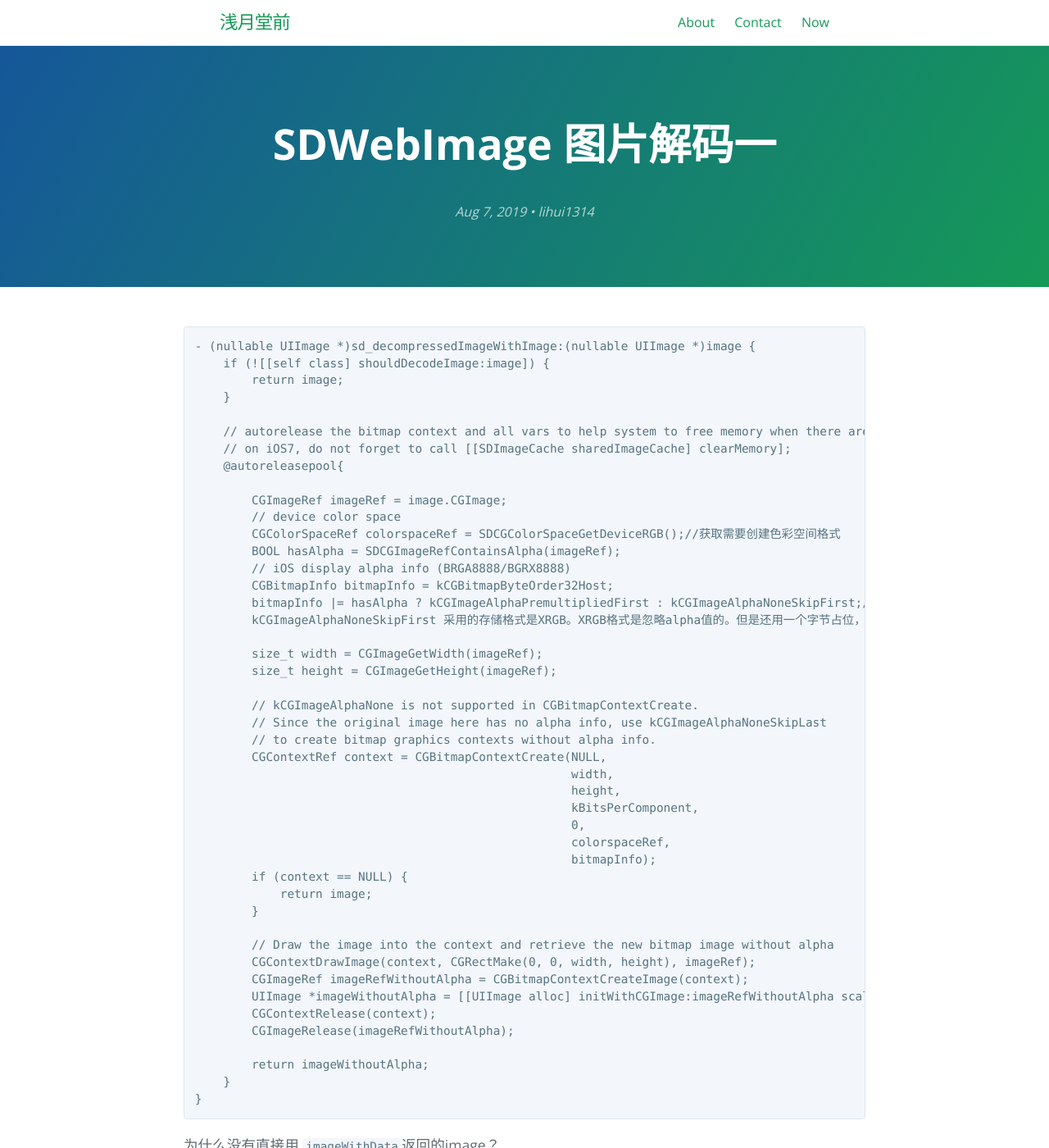
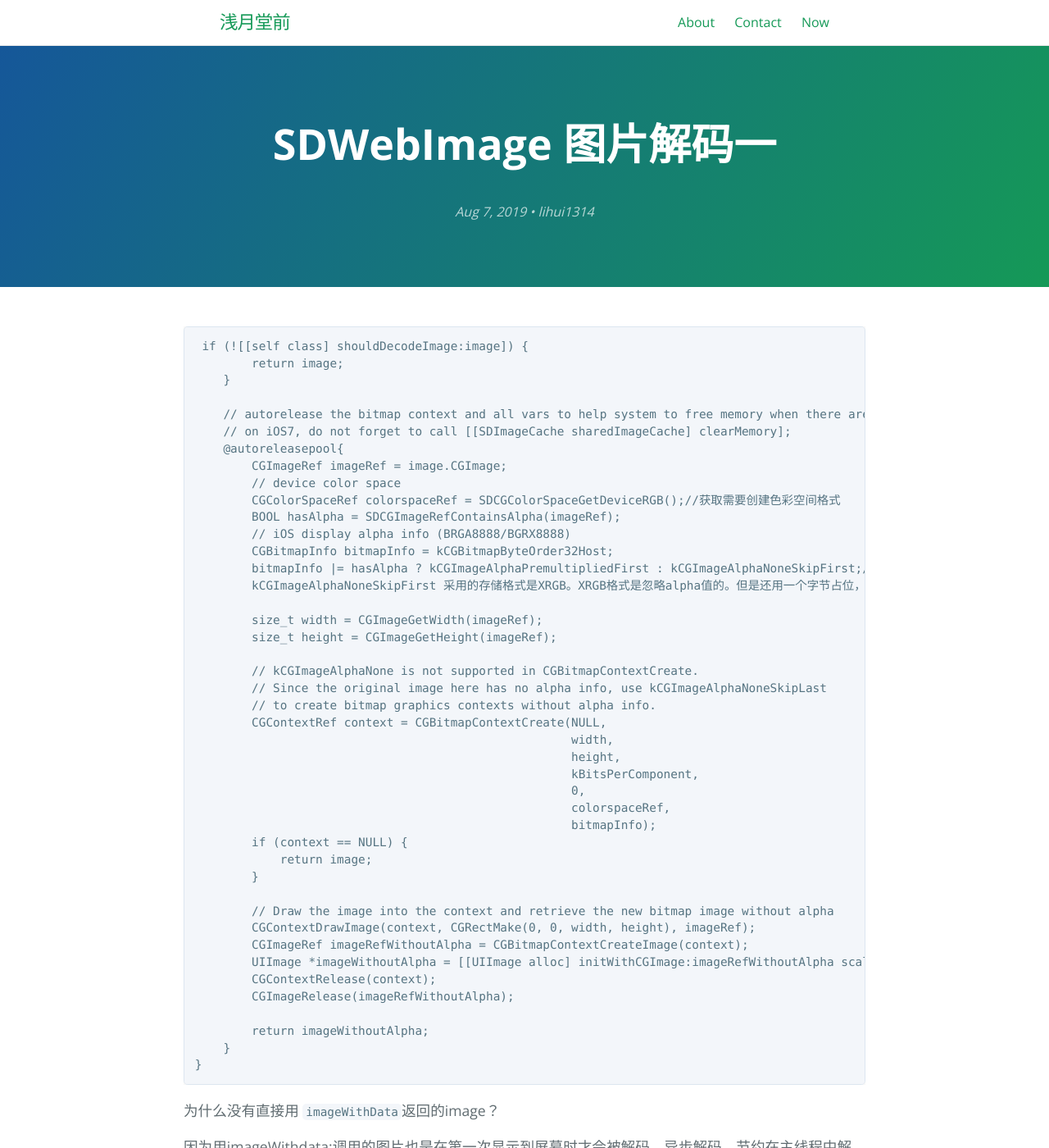
Before and after one commit to lihui1314/lihui1314.github.io, a Jekyll site: the page built from _posts/2019-08-07-SDWebImage 的图片解码一.md, in a window 1280 px wide and 1400 px high. Shown: the whole window at 82% size. Built offline with Jekyll 4.4.1, drawn with Linux system fonts in a browser that asks for light colours.

Commit message:
no message

````diff
--- a/_posts/2019-08-07-SDWebImage 的图片解码一.md
+++ b/_posts/2019-08-07-SDWebImage 的图片解码一.md
@@ -4,15 +4,13 @@ title: "SDWebImage 图片解码一"
 excerpt: "根据完整图片数据进行解码"
 ---
 ```
-- (nullable UIImage *)sd_decompressedImageWithImage:(nullable UIImage *)image {
-    if (![[self class] shouldDecodeImage:image]) {
+ if (![[self class] shouldDecodeImage:image]) {
         return image;
     }
 
     // autorelease the bitmap context and all vars to help system to free memory when there are memory warning.
     // on iOS7, do not forget to call [[SDImageCache sharedImageCache] clearMemory];
     @autoreleasepool{
-
         CGImageRef imageRef = image.CGImage;
         // device color space
         CGColorSpaceRef colorspaceRef = SDCGColorSpaceGetDeviceRGB();//获取需要创建色彩空间格式
@@ -51,6 +49,8 @@ excerpt: "根据完整图片数据进行解码"
 }
 ```
 
+
+
 为什么没有直接用   ```imageWithData```返回的image？
 
 因为用imageWithdata:调用的图片也是在第一次显示到屏幕时才会被解码。异步解码，节约在主线程中解码的时间。
````
